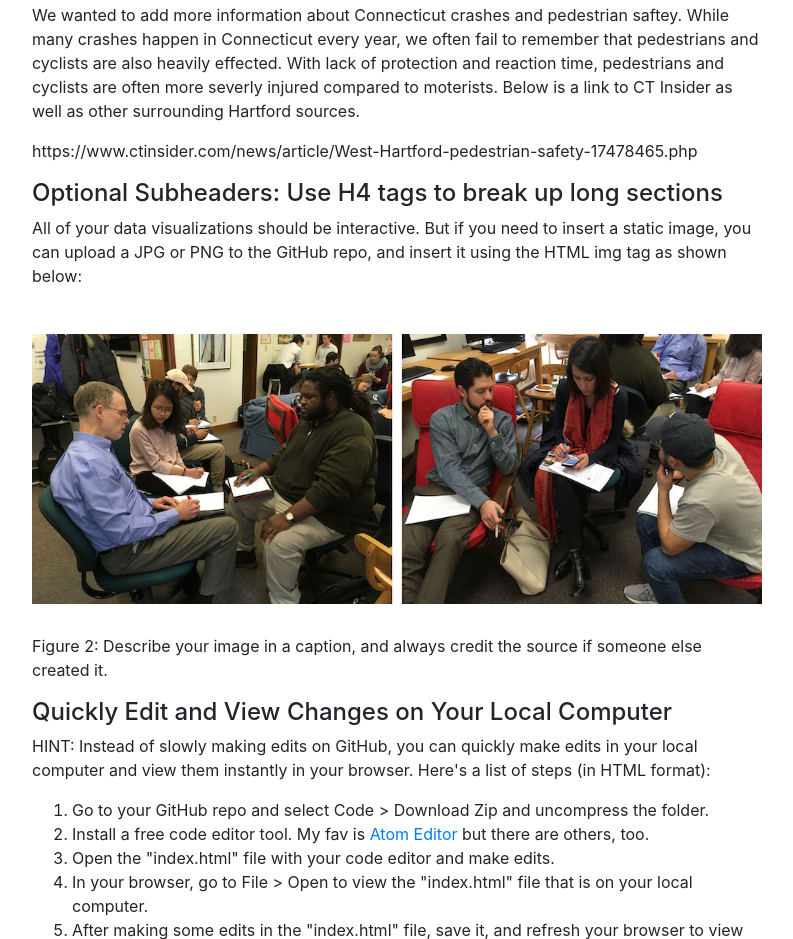
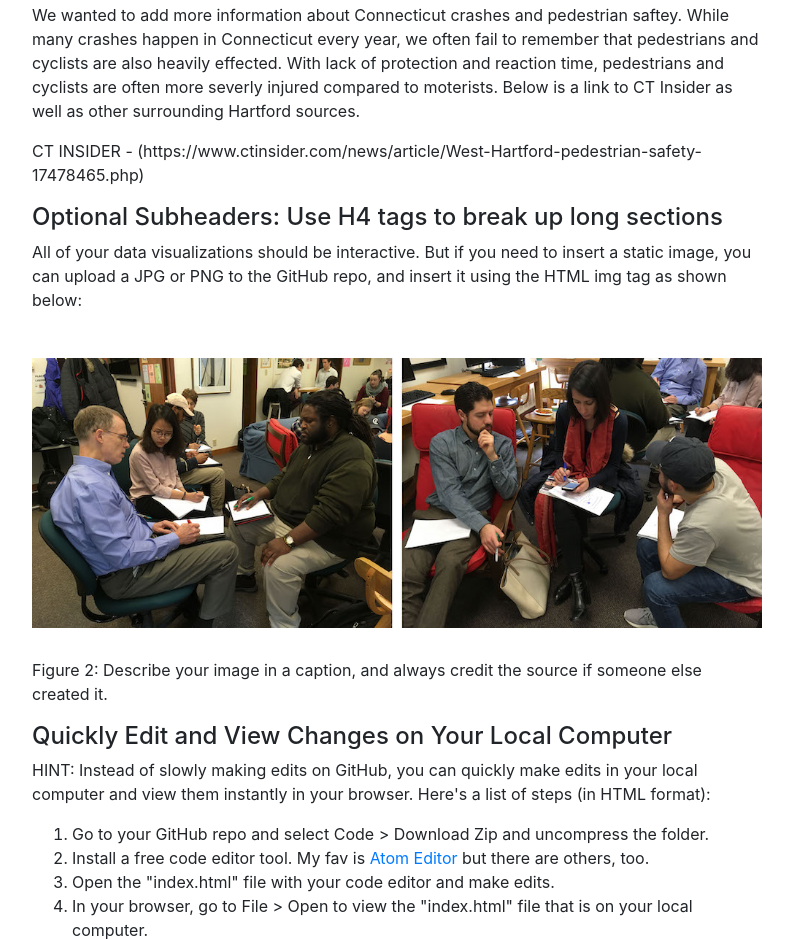
Before and after one commit to Joecap13/Joe-s-Practice-, a plain HTML site: page index.html in a window 1280 px wide. Shown: the part 4973-5912 px from the top of the page, without its empty margins (243-1036 px from the left). Drawn offline with nearby package versions, Linux system fonts and the light colour scheme.

Commit message:
Update index.html

```diff
--- a/index.html
+++ b/index.html
@@ -151,7 +151,7 @@ The first pattern/correlation that we would like to examine is, the severity of
 
           <p>We wanted to add more information about Connecticut crashes and pedestrian saftey. While many crashes happen in Connecticut every year, we often fail to remember that pedestrians and cyclists are also heavily effected. With lack of protection and reaction time, pedestrians and cyclists are often more severly injured compared to moterists. Below is a link to CT Insider as well as other surrounding Hartford sources.  </p>
 
-         <p> https://www.ctinsider.com/news/article/West-Hartford-pedestrian-safety-17478465.php</p>
+         <p> CT INSIDER - (https://www.ctinsider.com/news/article/West-Hartford-pedestrian-safety-17478465.php) </p>
 
           <h4>Optional Subheaders: Use H4 tags to break up long sections</h4>
 
```
